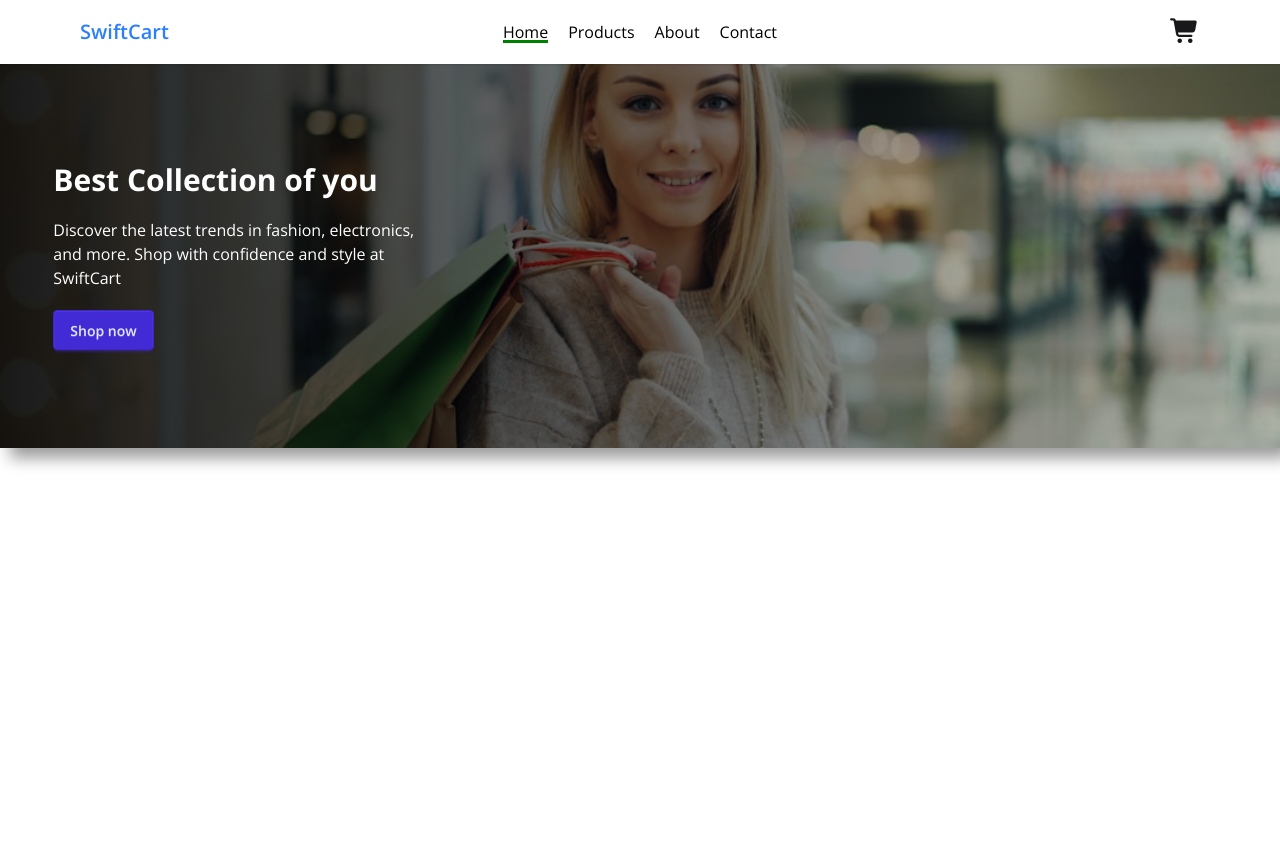
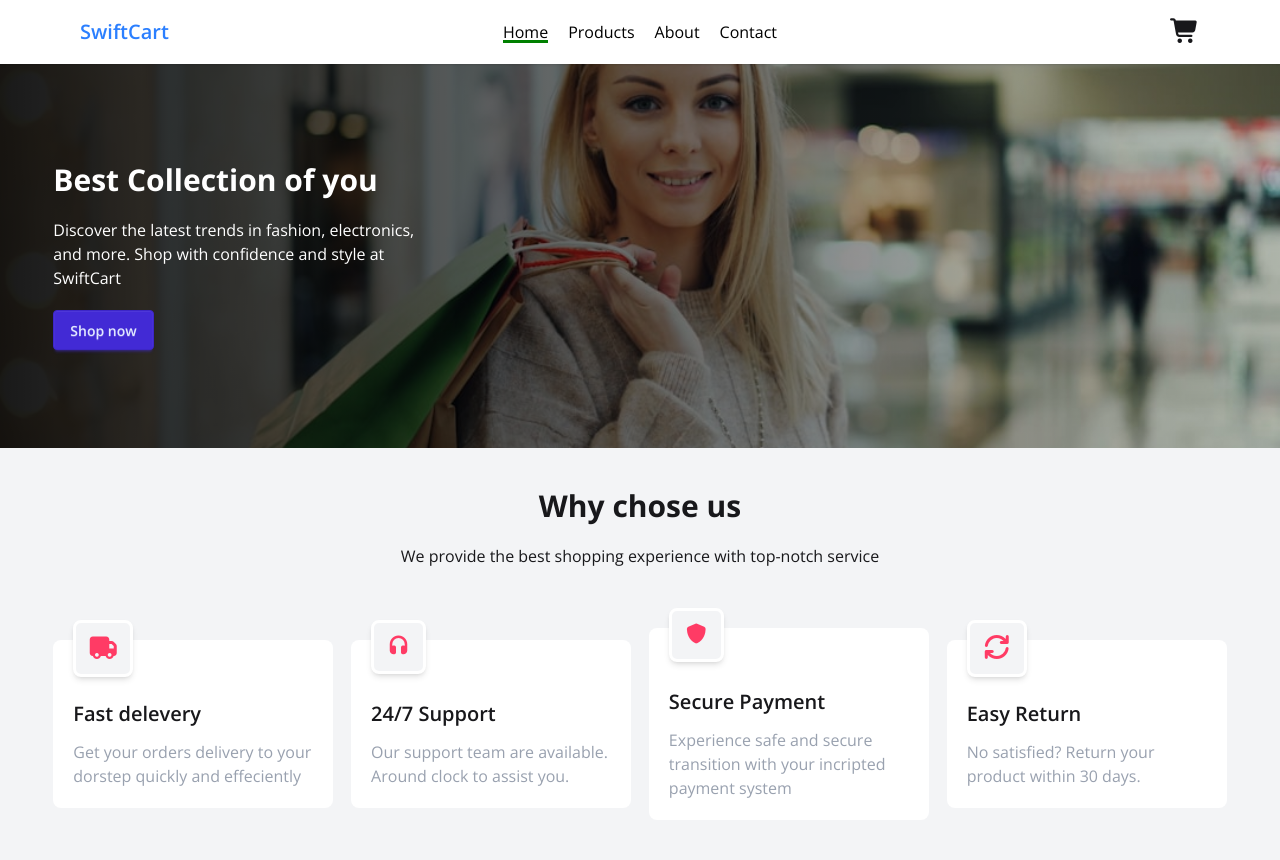
Before and after one commit to htp1082/mission-restart-ass01-repo, a plain HTML site: page Style/index.html in a window 1280 px wide. Before the commit the page ends 800 px from the top, so only its background shows below. Drawn offline with nearby package versions, Linux system fonts and the light colour scheme.

Commit message:
Added to chose us section

```diff
--- a/Style/index.html
+++ b/Style/index.html
@@ -86,14 +86,97 @@
     </header>
 
     <main>
+      <!-- hero -section -->
       <section class="hero-img h-96 flex items-center justify-center">
         <div class="w-11/12 mx-auto text-white space-y-5">
           <h1 class="font-bold text-3xl">Best Collection of you</h1>
           <p class="w-97">
-          Discover the latest trends in fashion, electronics, and more. Shop with confidence and style at SwiftCart
+            Discover the latest trends in fashion, electronics, and more. Shop
+            with confidence and style at SwiftCart
           </p>
 
           <button class="btn btn-primary">Shop now</button>
+        </div>
+      </section>
+
+      <!-- suport section -->
+      <section class="bg-gray-100">
+        <div class="w-11/12 mx-auto py-10">
+          <div class="text-center space-y-5">
+            <h1 class="text-3xl font-bold">Why chose us</h1>
+            <p>
+              We provide the best shopping experience with top-notch service
+            </p>
+          </div>
+
+          <section class="mt-15 flex justify-between items-center">
+            <!-- fast delivery -->
+            <div class="card w-70 relative bg-white p-5 space-y-5">
+              <div
+                class="absolute -top-5 bg-gray-100 p-3 rounded-lg border-3 border-white shadow-md"
+              >
+                <i
+                  class="fa-solid fa-truck text-2xl"
+                  style="color: rgba(255, 59, 101, 1)"
+                ></i>
+              </div>
+              <div class="mt-10 space-y-3">
+                <h2 class="font-semibold text-xl">Fast delevery</h2>
+                <p class="text-gray-400">
+                  Get your orders delivery to your dorstep quickly and
+                  effeciently
+                </p>
+              </div>
+            </div>
+
+            <!-- 24/7 support -->
+            <div class="card w-70 relative bg-white p-5 space-y-5">
+              <div
+                class="absolute -top-5 bg-gray-100 p-3 rounded-lg border-3 border-white shadow-md"
+              >
+                <i
+                  class="fa-solid fa-headphones text-xl"
+                  style="color: rgba(255, 59, 101, 1)"
+                ></i>
+              </div>
+              <div class="mt-10 space-y-3">
+                <h2 class="font-semibold text-xl">24/7 Support</h2>
+                <p class="text-gray-400">
+                  Our support team are available. Around clock to assist you.
+                </p>
+              </div>
+            </div>
+
+            <!-- Secure payment -->
+            <div class="card w-70 relative bg-white p-5 space-y-5">
+              <div
+                class="absolute -top-5 bg-gray-100 p-3 rounded-lg border-3 border-white shadow-md"
+              >
+               <i class="fa-solid fa-shield text-xl" style="color: rgba(255, 59, 101, 1.00);"></i>
+              </div>
+              <div class="mt-10 space-y-3">
+                <h2 class="font-semibold text-xl">Secure Payment</h2>
+                <p class="text-gray-400">
+                  Experience safe and secure transition with your incripted payment system
+                </p>
+              </div>
+            </div>
+
+            <!-- Easy returns -->
+            <div class="card w-70 relative bg-white p-5 space-y-5">
+              <div
+                class="absolute -top-5 bg-gray-100 p-3 rounded-lg border-3 border-white shadow-md"
+              >
+                <i class="fa-solid fa-arrows-rotate text-2xl" style="color: rgba(255, 59, 101, 1.00);"></i>
+              </div>
+              <div class="mt-10 space-y-3">
+                <h2 class="font-semibold text-xl">Easy Return</h2>
+                <p class="text-gray-400">
+                  No satisfied? Return your product within 30 days.
+                </p>
+              </div>
+            </div>
+          </section>
         </div>
       </section>
     </main>
```
